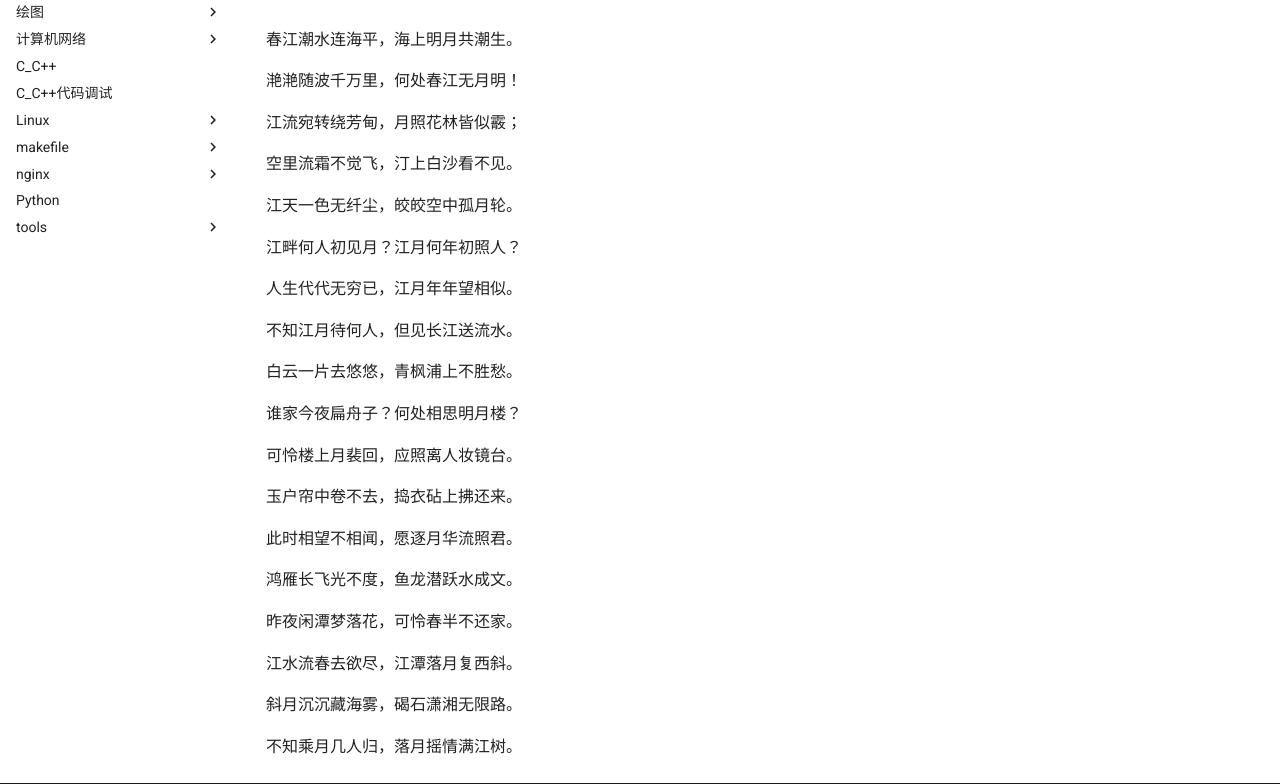
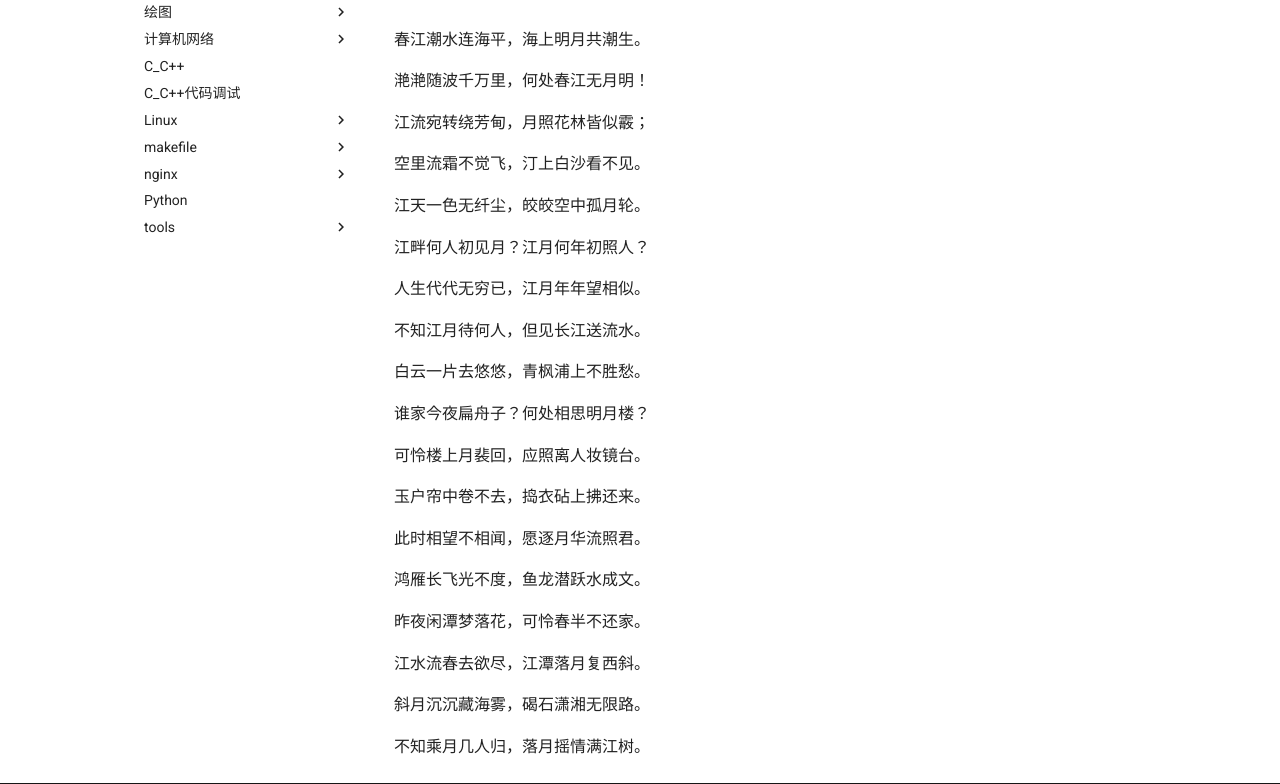
Before and after one commit to frame-create/frame-create.github.io, a plain HTML site: page index.html in a window 1280 px wide. Shown: the part 153-937 px from the top of the page. Drawn offline with Linux system fonts and the light colour scheme.

Commit message:
Deployed f7a6bab with MkDocs version: 1.5.2

```diff
--- a/stylesheets/extra.css
+++ b/stylesheets/extra.css
@@ -1,4 +1,4 @@
 /* 控制页面显示的宽度  */
 .md-grid {
-    max-width: 100%
+    max-width: 80%
 }
```
Also changed, not shown: 1 other file.
